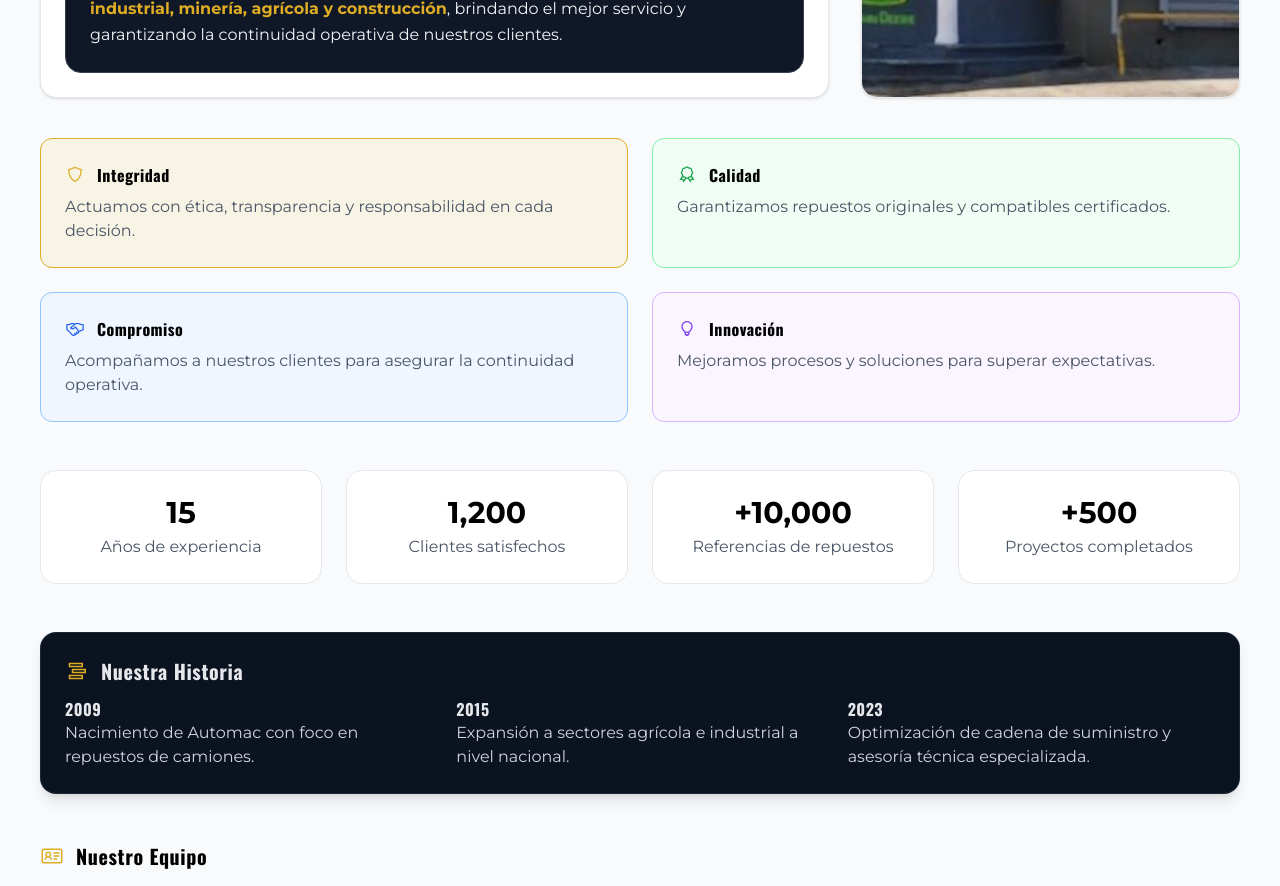
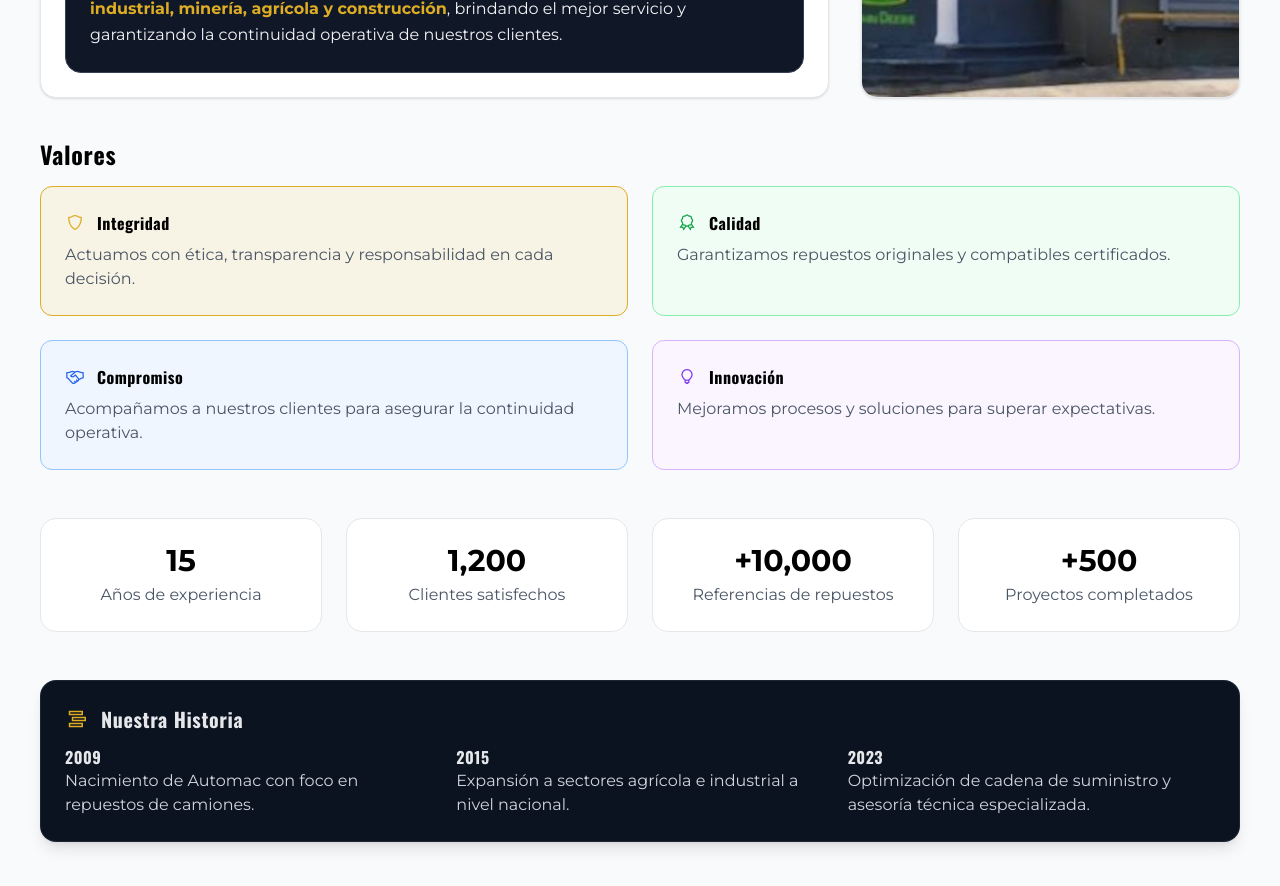
Before and after one commit to angelo2345-ui/auto-mac-prueba-2.0, a Vue app: page /quienes-somos in a window 1280 px wide. Shown: the part 900-1786 px from the top of the page. Built offline with nearby package versions, Linux system fonts and the light colour scheme.

Commit message:
style(pages): adjust layout and add missing headings in about and home pages
- Restructure values section in QuienesSomos with proper heading
- Change items alignment to start in Home page grid
- Add missing "Valores" heading in Home page features section

```diff
--- a/src/pages/Home.vue
+++ b/src/pages/Home.vue
@@ -141,7 +141,7 @@
           </p>
         </div>
 
-        <div class="grid grid-cols-1 lg:grid-cols-2 gap-12 items-center">
+        <div class="grid grid-cols-1 lg:grid-cols-2 gap-12 items-start">
           <!-- Información de la empresa -->
           <div class="space-y-8">
             <div class="bg-white p-8 rounded-2xl shadow-lg border border-gray-200">
@@ -177,8 +177,9 @@
             </div>
           </div>
 
-          <!-- Características destacadas -->
+          <!-- Características destacadas / Valores -->
           <div class="space-y-6">
+            <h3 class="text-3xl md:text-4xl font-bold text-gray-900" style="font-family:var(--fuente-titulos);">Valores</h3>
             <div class="bg-yellow-50 border-l-4 p-6 rounded-r-xl" style="border-color:var(--color-amarillo);">
               <div class="flex items-center gap-4">
                 <i class="la la-truck la-2x" style="color:var(--color-amarillo);"></i>
--- a/src/pages/QuienesSomos.vue
+++ b/src/pages/QuienesSomos.vue
@@ -77,7 +77,10 @@
       </div>
 
       <!-- Valores -->
-      <div class="grid grid-cols-1 md:grid-cols-2 gap-6 mt-10">
+      <div class="mt-10">
+        <h3 class="text-2xl font-bold mb-4" style="font-family: var(--fuente-titulos);">Valores</h3>
+      </div>
+      <div class="grid grid-cols-1 md:grid-cols-2 gap-6">
         <div class="rounded-xl border p-6 reveal" style="background-color: rgb(222 173 35 / 0.1); border-color: var(--color-amarillo);">
           <div class="flex items-center gap-3 mb-2">
             <i class="las la-shield-alt text-xl" style="color: var(--color-amarillo);"></i>
```
